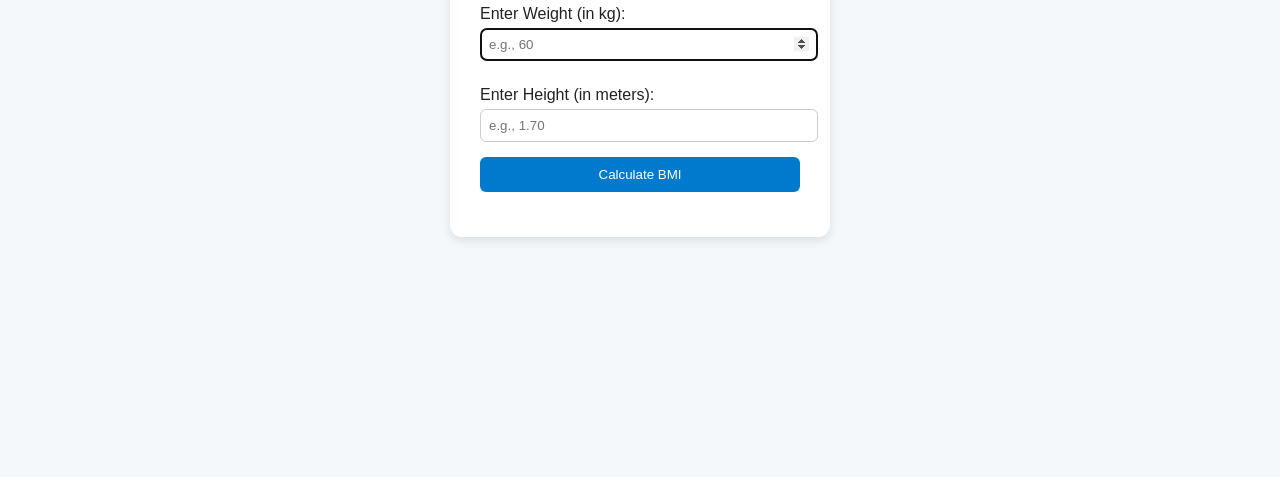
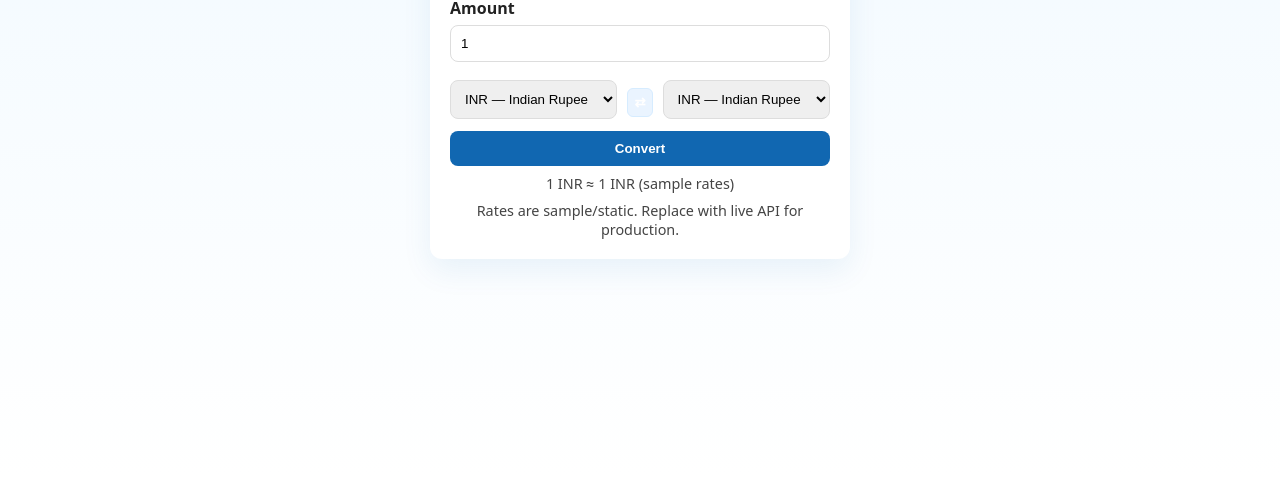
Before and after one commit to carlinsylvester/EXP5, a plain HTML site: page index.html in a window 1280 px wide. Shown: the part 339-816 px from the top of the page. Drawn offline with Linux system fonts and the light colour scheme.

Commit message:
Update index.html

```diff
--- a/index.html
+++ b/index.html
@@ -1,121 +1,125 @@
-<!DOCTYPE html>
+<!doctype html>
 <html lang="en">
 <head>
-  <meta charset="UTF-8">
-  <meta name="viewport" content="width=device-width, initial-scale=1.0">
-  <title>BMI Calculator</title>
+  <meta charset="utf-8" />
+  <meta name="viewport" content="width=device-width,initial-scale=1" />
+  <title>Currency Converter</title>
   <style>
-    body {
-      font-family: Arial, sans-serif;
-      background-color: #f4f8fb;
-      color: #222;
-      display: flex;
-      flex-direction: column;
-      align-items: center;
-      justify-content: center;
-      height: 100vh;
-    }
-
-    h1 {
-      color: #005f99;
-      margin-bottom: 20px;
-    }
-
-    .container {
-      background-color: #fff;
-      padding: 25px 30px;
-      border-radius: 12px;
-      box-shadow: 0 4px 10px rgba(0,0,0,0.1);
-      width: 320px;
-      text-align: center;
-    }
-
-    label {
-      display: block;
-      margin: 10px 0 5px;
-      text-align: left;
-    }
-
-    input {
-      width: 100%;
-      padding: 8px;
-      border: 1px solid #ccc;
-      border-radius: 6px;
-      margin-bottom: 15px;
-    }
-
-    button {
-      background-color: #007acc;
-      color: #fff;
-      padding: 10px 20px;
-      border: none;
-      border-radius: 6px;
-      cursor: pointer;
-      width: 100%;
-    }
-
-    button:hover {
-      background-color: #005fa3;
-    }
-
-    #result {
-      margin-top: 20px;
-      font-weight: bold;
-      font-size: 1.1em;
-    }
+    :root{--bg:#f6fafb; --card:#fff; --accent:#1167b1; --muted:#556;}
+    *{box-sizing:border-box}
+    body{font-family:system-ui,Segoe UI,Roboto,Arial;background:linear-gradient(180deg,#eef8ff,#ffffff);display:flex;min-height:100vh;align-items:center;justify-content:center;padding:24px}
+    .card{width:420px;background:var(--card);border-radius:12px;padding:20px;box-shadow:0 12px 30px rgba(17,103,177,0.08)}
+    h1{color:var(--accent);font-size:20px;margin-bottom:6px}
+    .muted{color:var(--muted);font-size:0.95rem;margin-bottom:12px}
+    label{display:block;font-weight:700;margin-top:10px;color:#222}
+    input[type="number"], select{width:100%;padding:10px;border-radius:8px;border:1px solid #ddd;margin-top:6px}
+    .row{display:flex;gap:10px;margin-top:12px}
+    .row select{flex:1}
+    button{width:100%;padding:10px;border-radius:8px;border:none;background:var(--accent);color:#fff;font-weight:700;margin-top:12px;cursor:pointer}
+    .result{margin-top:14px;padding:12px;border-radius:8px;background:#f2fbff;border:1px solid rgba(17,103,177,0.08);font-weight:800;color:#0a3e66;text-align:center}
+    .small{font-size:0.9rem;color:#444;margin-top:8px;text-align:center}
+    .swap{background:#eaf4ff;padding:6px;border-radius:6px;border:1px solid #d6ecff;cursor:pointer}
   </style>
 </head>
 <body>
+  <div class="card" role="region" aria-label="Currency Converter">
+    <h1>Currency Converter</h1>
+    <div class="muted">Convert amount between currencies (static sample rates)</div>
 
-  <!-- BMI Calculator Section -->
-  <div class="container">
-    <h1>BMI Calculator</h1>
+    <label for="amount">Amount</label>
+    <input id="amount" type="number" step="any" placeholder="Enter amount" value="1" />
 
-    <form id="bmiForm" onsubmit="calculateBMI(event)">
-      <label for="weight">Enter Weight (in kg):</label>
-      <input type="number" id="weight" name="weight" step="0.1" required autofocus placeholder="e.g., 60">
+    <div class="row" style="align-items:center">
+      <select id="from">
+        <option value="USD">USD — US Dollar</option>
+        <option value="EUR">EUR — Euro</option>
+        <option value="INR" selected>INR — Indian Rupee</option>
+        <option value="GBP">GBP — British Pound</option>
+      </select>
 
-      <label for="height">Enter Height (in meters):</label>
-      <input type="number" id="height" name="height" step="0.01" required placeholder="e.g., 1.70">
+      <div style="display:flex;flex-direction:column;align-items:center;gap:6px">
+        <button id="swap" class="swap" title="Swap">⇄</button>
+      </div>
 
-      <button type="submit">Calculate BMI</button>
-    </form>
+      <select id="to">
+        <option value="INR">INR — Indian Rupee</option>
+        <option value="USD">USD — US Dollar</option>
+        <option value="EUR">EUR — Euro</option>
+        <option value="GBP">GBP — British Pound</option>
+      </select>
+    </div>
 
-    <div id="result"></div>
+    <button id="convert">Convert</button>
+
+    <div id="result" class="result" style="display:none" aria-live="polite"></div>
+    <div id="rateInfo" class="small"></div>
+    <div class="small">Rates are sample/static. Replace with live API for production.</div>
   </div>
 
   <script>
-    // JavaScript Function to Calculate BMI
-    function calculateBMI(event) {
-      event.preventDefault(); // Prevent form reload
+    (function(){
+      // Static sample exchange rates relative to USD for demo purpose (1 USD = x currency)
+      // We'll use a rates table for pairwise conversions: base = USD rates
+      const ratesUSD = {
+        USD: 1.0,
+        EUR: 0.92,   // 1 USD = 0.92 EUR
+        INR: 83.50,  // 1 USD = 83.50 INR
+        GBP: 0.80    // 1 USD = 0.80 GBP
+      };
 
-      const weight = parseFloat(document.getElementById('weight').value);
-      const height = parseFloat(document.getElementById('height').value);
-
-      // Validate input
-      if (isNaN(weight) || isNaN(height) || height <= 0) {
-        document.getElementById('result').textContent = "Please enter valid numbers for weight and height.";
-        return;
+      const $ = id => document.getElementById(id);
+      function convert(amount, from, to){
+        // convert via USD as common base: amount_in_USD = amount / ratesUSD[from]; result = amount_in_USD * ratesUSD[to]
+        const fromRate = ratesUSD[from], toRate = ratesUSD[to];
+        if(!fromRate || !toRate) return NaN;
+        const amountInUSD = amount / fromRate;
+        return amountInUSD * toRate;
       }
 
-      const bmi = (weight / (height * height)).toFixed(2);
-      let status = "";
-
-      if (bmi < 18) {
-        status = "Underweight";
-      } else if (bmi >= 18 && bmi < 25) {
-        status = "Normal";
-      } else if (bmi >= 25 && bmi < 30) {
-        status = "Overweight";
-      } else {
-        status = "Obese";
+      function formatNumber(n){
+        // show up to 6 decimals, trim trailing zeros
+        if(!isFinite(n)) return '—';
+        const rounded = Math.round((n + Number.EPSILON) * 1e6) / 1e6;
+        return rounded.toString();
       }
 
-      // Display result
-      document.getElementById('result').innerHTML =
-        `Your BMI is <strong>${bmi}</strong> — You are <strong>${status}</strong>.`;
-    }
+      function showRateInfo(from, to){
+        // show approximate rate: 1 FROM = x TO
+        const example = convert(1, from, to);
+        $('rateInfo').textContent = `1 ${from} ≈ ${formatNumber(example)} ${to} (sample rates)`;
+      }
+
+      $('convert').addEventListener('click', function(){
+        const amt = Number($('amount').value);
+        const from = $('from').value;
+        const to = $('to').value;
+        if(isNaN(amt)){
+          alert('Enter a valid numeric amount');
+          return;
+        }
+        const res = convert(amt, from, to);
+        $('result').style.display = 'block';
+        $('result').textContent = `${formatNumber(amt)} ${from} = ${formatNumber(res)} ${to}`;
+        showRateInfo(from, to);
+      });
+
+      // instant conversion on Enter key
+      $('amount').addEventListener('keydown', function(e){
+        if(e.key === 'Enter') $('convert').click();
+      });
+
+      // swap currencies
+      $('swap').addEventListener('click', function(){
+        const f = $('from').value;
+        $('from').value = $('to').value;
+        $('to').value = f;
+        // re-run convert if visible
+        if($('result').style.display === 'block') $('convert').click();
+      });
+
+      // show default rate info
+      showRateInfo($('from').value, $('to').value);
+    })();
   </script>
-
 </body>
 </html>
```
